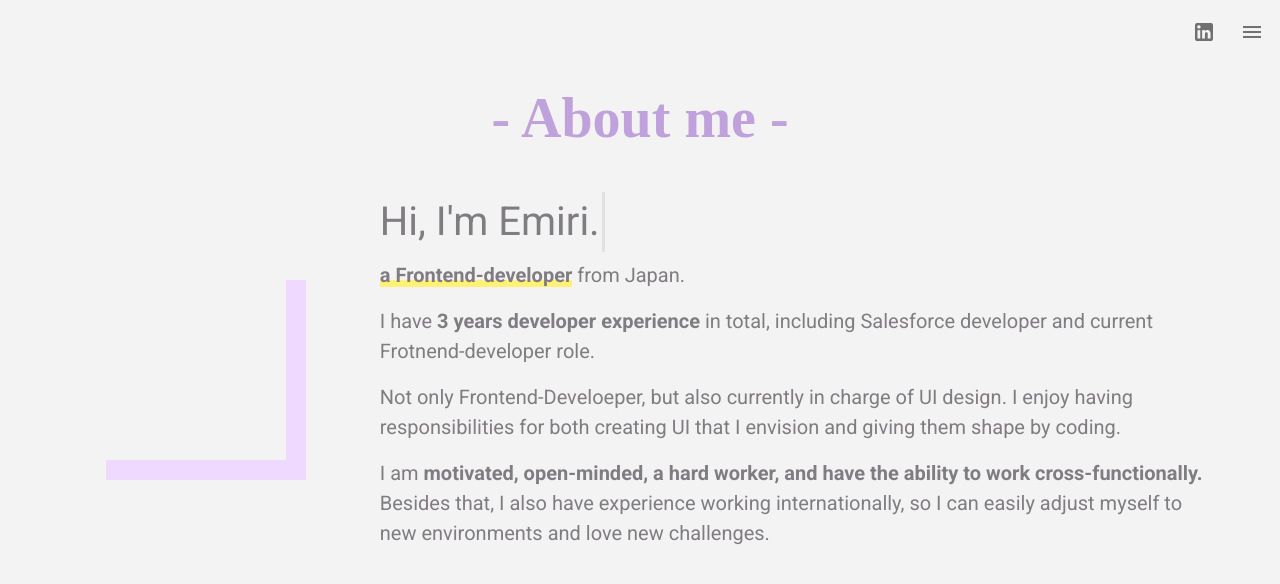
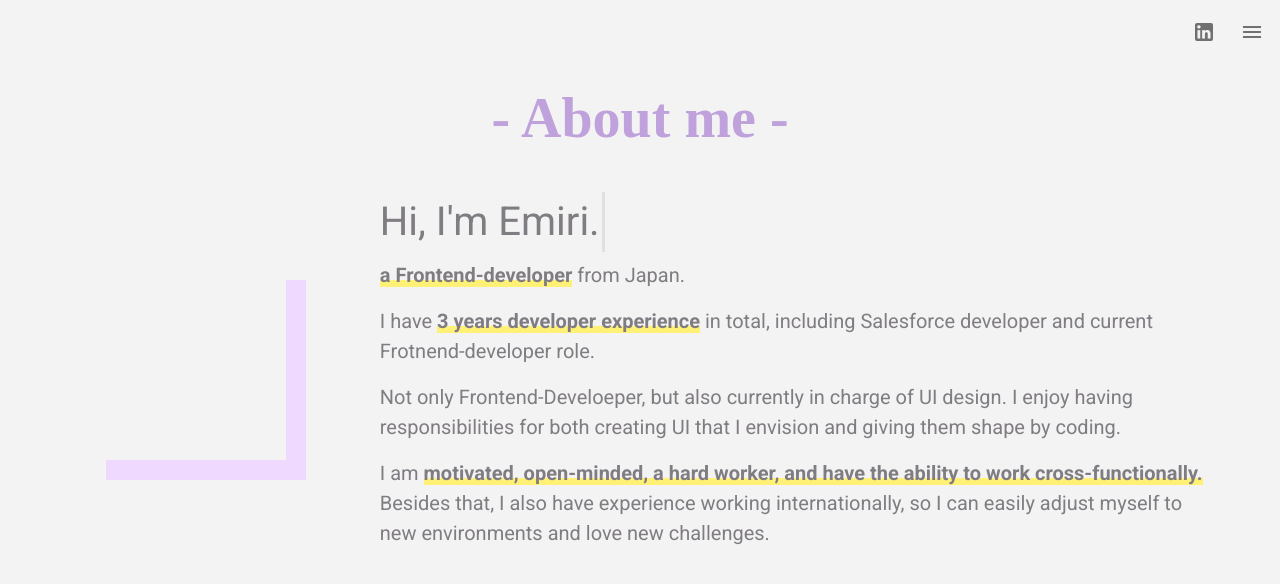
Before and after one commit to Emiri-i/myPortFolio, a Vue app: page /#/aboutMe in a window 1280 px wide. Shown: the top 584 px of the page. Built offline with nearby package versions, Linux system fonts and the light colour scheme.

Commit message:
added underline css on strong tag

```diff
--- a/src/views/AboutMe.vue
+++ b/src/views/AboutMe.vue
@@ -25,7 +25,9 @@
                 </div>
                 <div class="mt-4">
                   I have
-                  <strong>3 years developer experience</strong>
+                  <strong class="underline"
+                    >3 years developer experience</strong
+                  >
                   in total, including Salesforce developer and current
                   Frotnend-developer role.
                 </div>
@@ -36,7 +38,7 @@
                 </div>
                 <div class="mt-4">
                   I am
-                  <strong>
+                  <strong class="underline">
                     motivated, open-minded, a hard worker, and have the ability
                     to work cross-functionally.
                   </strong>
```
